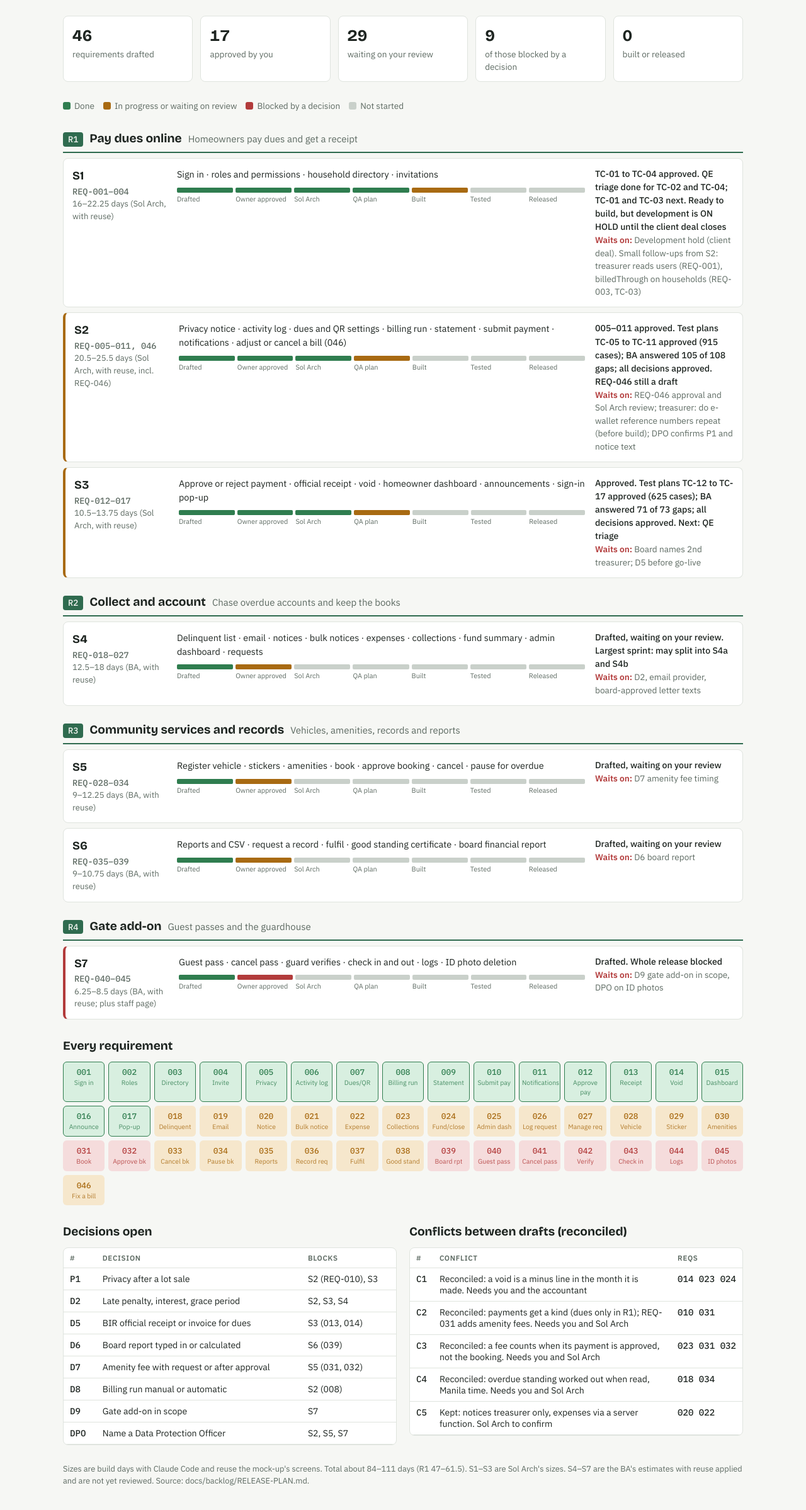
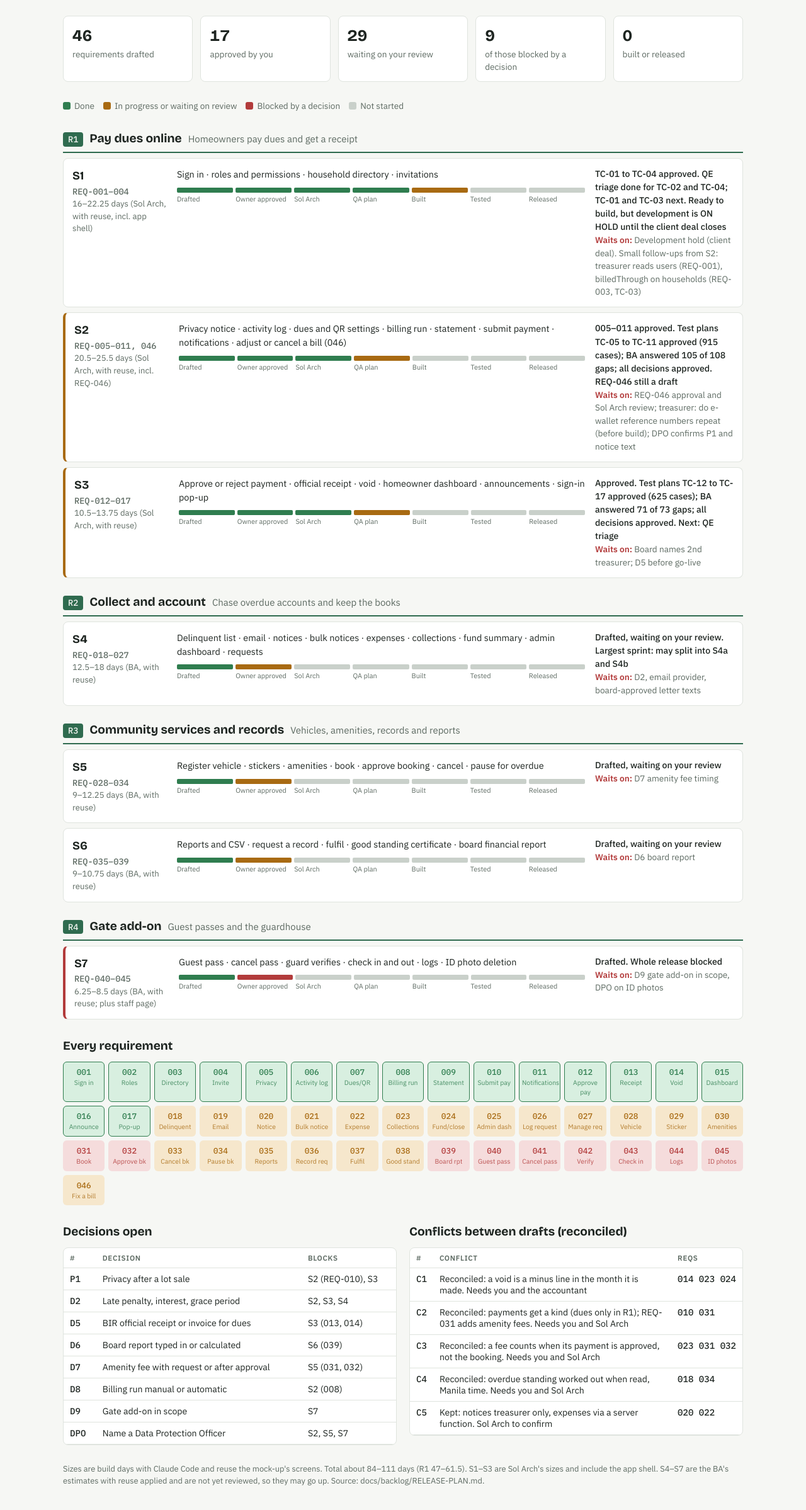
Before and after one commit to gdad1107-svg/HOA_APP, a website: page docs/backlog/release-plan.html in a window 1280 px wide. Shown: the part 132-2530 px from the top of the page at 63% size. Drawn offline with nearby package versions, Linux system fonts and the light colour scheme.

Commit message:
Release chart: match the live published wording (app shell in S1–S3 sizes)
Co-Authored-By: Claude Opus 5.5 <noreply@anthropic.com>

```diff
--- a/docs/backlog/release-plan.html
+++ b/docs/backlog/release-plan.html
@@ -103,7 +103,7 @@ footer{color:var(--muted);font-size:.8rem}
     </section>
   </div>
 
-  <footer>Sizes are build days with Claude Code and reuse the mock-up's screens. Total about 84–111 days (R1 47–61.5). S1–S3 are Sol Arch's sizes. S4–S7 are the BA's estimates with reuse applied and are not yet reviewed. Source: docs/backlog/RELEASE-PLAN.md.</footer>
+  <footer>Sizes are build days with Claude Code and reuse the mock-up's screens. Total about 84–111 days (R1 47–61.5). S1–S3 are Sol Arch's sizes and include the app shell. S4–S7 are the BA's estimates with reuse applied and are not yet reviewed, so they may go up. Source: docs/backlog/RELEASE-PLAN.md.</footer>
 </div>
 
 <script>
@@ -117,7 +117,7 @@ footer{color:var(--muted);font-size:.8rem}
   ];
   // stage: index of the stage now being worked on (0-based); done = stages before it
   var SPRINTS=[
-    {s:"S1",r:"R1",reqs:"001–004",size:"16–22.25 days (Sol Arch, with reuse)",stage:4,stop:false,stories:"Sign in · roles and permissions · household directory · invitations",now:"TC-01 to TC-04 approved. QE triage done for TC-02 and TC-04; TC-01 and TC-03 next. Ready to build, but development is ON HOLD until the client deal closes",blk:"Development hold (client deal). Small follow-ups from S2: treasurer reads users (REQ-001), billedThrough on households (REQ-003, TC-03)"},
+    {s:"S1",r:"R1",reqs:"001–004",size:"16–22.25 days (Sol Arch, with reuse, incl. app shell)",stage:4,stop:false,stories:"Sign in · roles and permissions · household directory · invitations",now:"TC-01 to TC-04 approved. QE triage done for TC-02 and TC-04; TC-01 and TC-03 next. Ready to build, but development is ON HOLD until the client deal closes",blk:"Development hold (client deal). Small follow-ups from S2: treasurer reads users (REQ-001), billedThrough on households (REQ-003, TC-03)"},
     {s:"S2",r:"R1",reqs:"005–011, 046",size:"20.5–25.5 days (Sol Arch, with reuse, incl. REQ-046)",stage:3,stop:false,stories:"Privacy notice · activity log · dues and QR settings · billing run · statement · submit payment · notifications · adjust or cancel a bill (046)",now:"005–011 approved. Test plans TC-05 to TC-11 approved (915 cases); BA answered 105 of 108 gaps; all decisions approved. REQ-046 still a draft",blk:"REQ-046 approval and Sol Arch review; treasurer: do e-wallet reference numbers repeat (before build); DPO confirms P1 and notice text"},
     {s:"S3",r:"R1",reqs:"012–017",size:"10.5–13.75 days (Sol Arch, with reuse)",stage:3,stop:false,stories:"Approve or reject payment · official receipt · void · homeowner dashboard · announcements · sign-in pop-up",now:"Approved. Test plans TC-12 to TC-17 approved (625 cases); BA answered 71 of 73 gaps; all decisions approved. Next: QE triage",blk:"Board names 2nd treasurer; D5 before go-live"},
     {s:"S4",r:"R2",reqs:"018–027",size:"12.5–18 days (BA, with reuse)",stage:1,stop:false,stories:"Delinquent list · email · notices · bulk notices · expenses · collections · fund summary · admin dashboard · requests",now:"Drafted, waiting on your review. Largest sprint: may split into S4a and S4b",blk:"D2, email provider, board-approved letter texts"},
```
